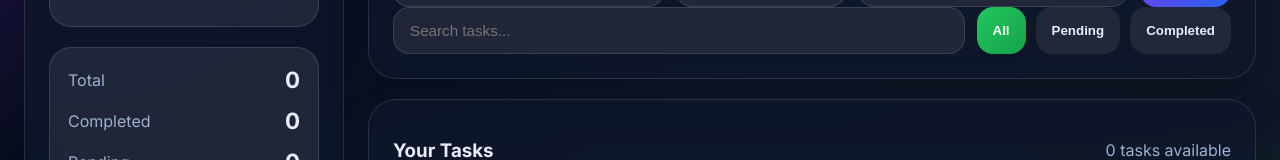
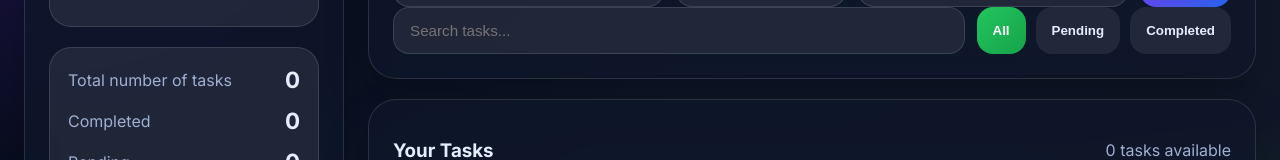
Before and after one commit to Chinmaydattasr/aks-dev-repo, a plain HTML site: page task-dashboard-project/index.html in a window 1280 px wide. Shown: the part 296-456 px from the top of the page. Drawn offline with Linux system fonts and the light colour scheme.

Commit message:
Update index.html

```diff
--- a/task-dashboard-project/index.html
+++ b/task-dashboard-project/index.html
@@ -27,7 +27,7 @@
 
       <div class="sidebar-card stats">
         <div>
-          <span>Total</span>
+          <span>Total number of tasks</span>
           <strong id="totalTasks">0</strong>
         </div>
         <div>
```
